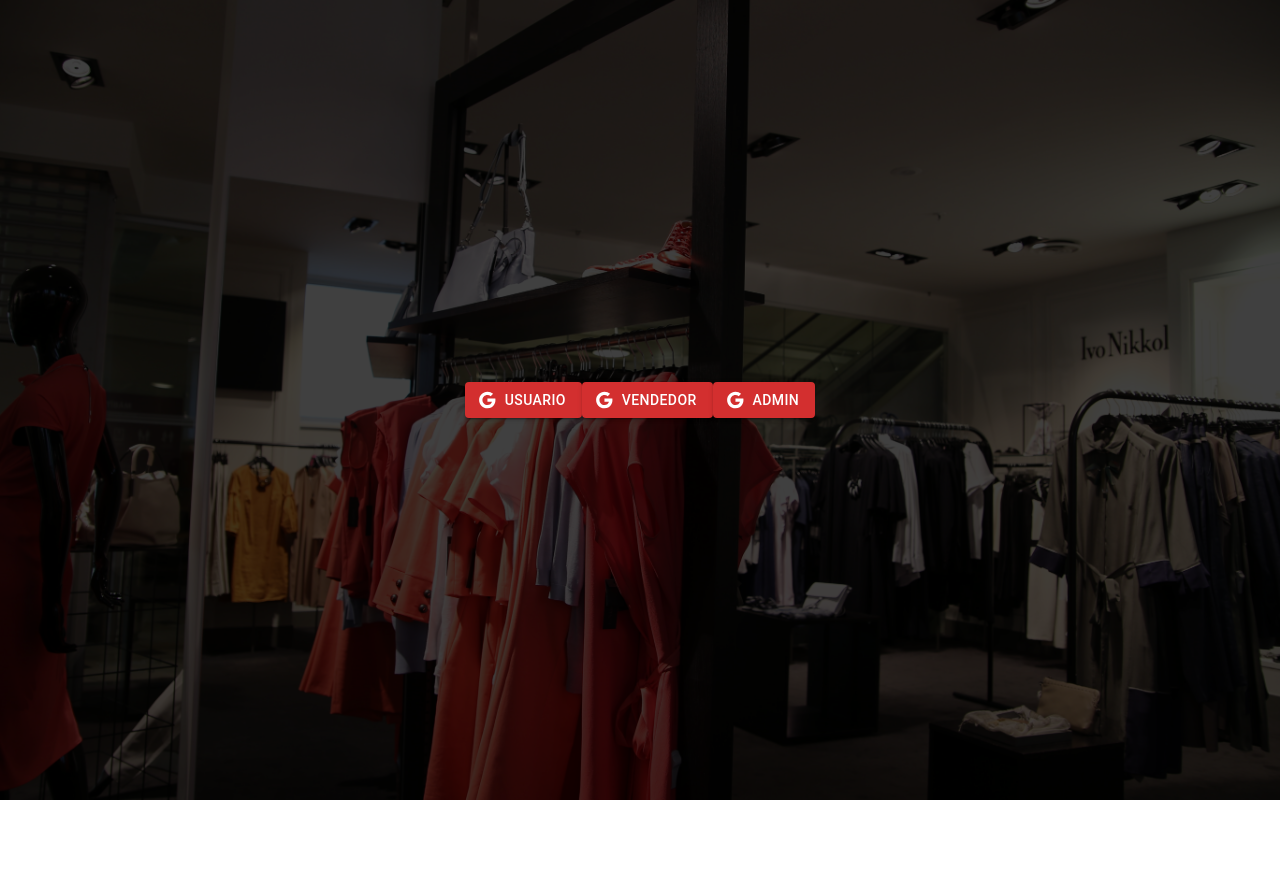
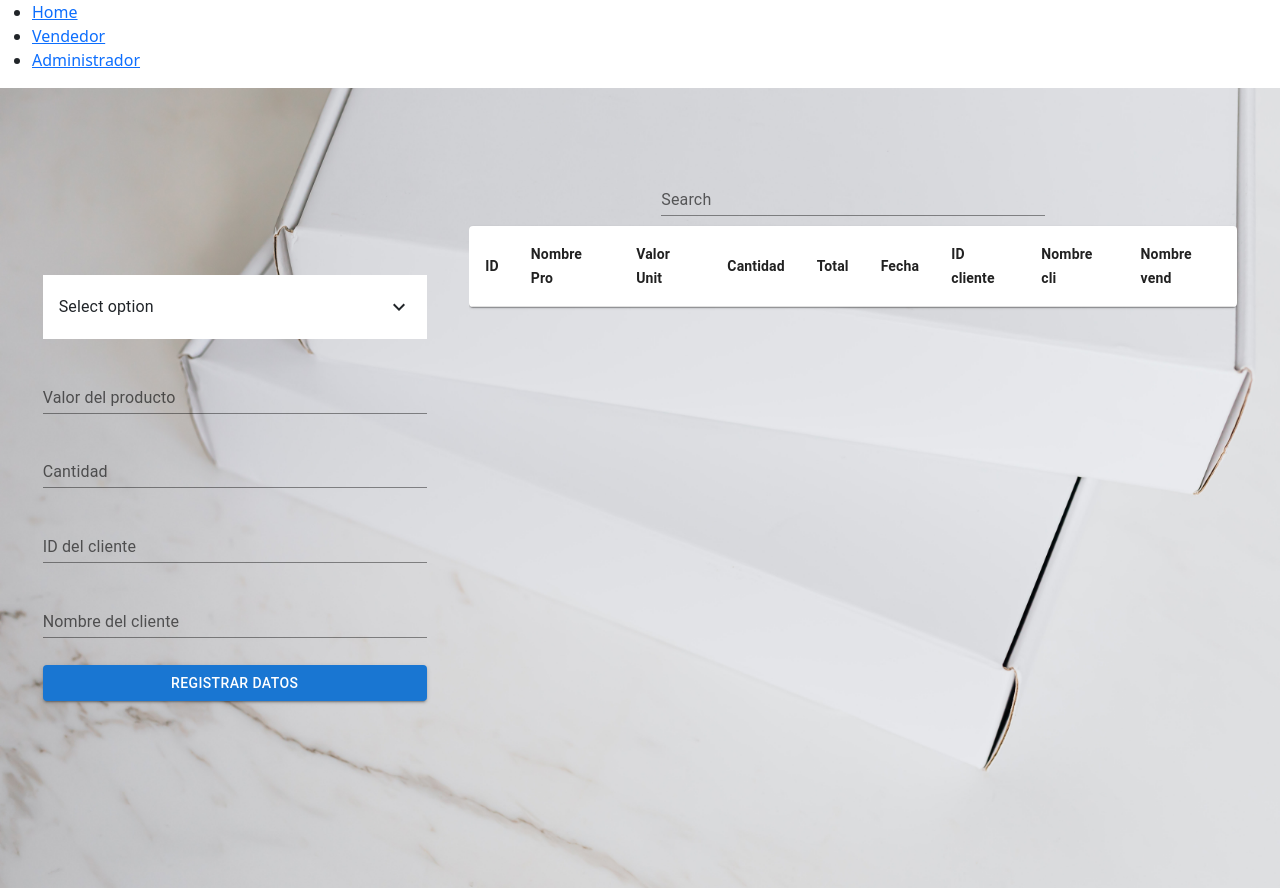
Before and after one commit to nandorodriguez/Equipo-Ciclo-3, a React (Create React App) app in the folder client/: page /ventas in a window 1280 px wide. Before the commit the page ends 800 px from the top, so only its background shows below. Built offline with nearby package versions, Linux system fonts and the light colour scheme.

Commit message:
agregando react-router y dropmenu

```diff
--- a/client/package.json
+++ b/client/package.json
@@ -16,6 +16,7 @@
     "react-bootstrap": "^2.0.0-rc.0",
     "react-dom": "^17.0.2",
     "react-redux": "^7.2.5",
+    "react-router-dom": "^5.3.0",
     "react-scripts": "4.0.3",
     "uuid": "^8.3.2",
     "web-vitals": "^1.0.1"
--- a/client/src/App.js
+++ b/client/src/App.js
@@ -6,29 +6,41 @@ import Usuarios from "./components/yilmar/usuarios";
 import VentasModulo from "./components/samuel/components/VentasModulo";
 import { useSelector, useDispatch } from "react-redux";
 import { selectUser, handleLogout } from "./features/userSlice";
+import { BrowserRouter as Router, Switch, Route, Link } from "react-router-dom";
 
 function App() {
   const user = useSelector(selectUser);
   const dispatch = useDispatch();
-  if (user) {
-    switch (user.role) {
-      case "usuario":
-        return (
-          <>
+  return (
+    <Router>
+      <div>
+        <nav>
+          <ul>
+            <li>
+              <Link to="/">Home</Link>
+            </li>
+            <li>
+              <Link to="/ventas">Vendedor</Link>
+            </li>
+            <li>
+              <Link to="/admin">Administrador</Link>
+            </li>
+          </ul>
+        </nav>
+        <Switch>
+          <Route path="/ventas">
+            <VentasModulo />
+          </Route>
+          <Route path="/admin">
             <Producto />
-            <Usuarios />
-            <button onClick={() => dispatch(handleLogout)}>log out</button>
-          </>
-        );
-      case "vendedor":
-        return <VentasModulo />;
-      case "admin":
-        break;
-      default:
-        break;
-    }
-  }
-  return <Login />;
+          </Route>
+          <Route path="/">
+            <Login />
+          </Route>
+        </Switch>
+      </div>
+    </Router>
+  );
 }
 
 export default App;
--- a/client/src/app/store.js
+++ b/client/src/app/store.js
@@ -1,8 +1,10 @@
 import { configureStore } from '@reduxjs/toolkit';
 import userReducer from '../features/userSlice';
+import productsReducer from '../features/productSlice';
 
 export const store = configureStore({
   reducer: {
     user: userReducer,
+    products: productsReducer,
   },
 });
--- a/client/src/components/fernandoZuky/Producto.js
+++ b/client/src/components/fernandoZuky/Producto.js
@@ -1,14 +1,25 @@
 import React from "react";
 import { Container } from "react-bootstrap";
 import "bootstrap/dist/css/bootstrap.min.css";
-// import { Row } from "react-bootstrap";
-// import { Col } from "react-bootstrap";
 import { Form } from "react-bootstrap";
 import { Button } from "react-bootstrap";
 import { Table } from "react-bootstrap";
 import "./Producto.css";
+import { useSelector, useDispatch } from "react-redux";
+import { selectProducts, handleUpdateProducts } from "../../features/productSlice";
 
 const Producto = () => {
+  const products = useSelector(selectProducts)
+  const dispatch = useDispatch();
+  const handleAddProduct = () => {
+
+  }
+  const handleEditProduct = () => {
+
+  }
+  const handleDeleteProduct = () => {
+
+  }
   return (
     <div>
       <Container className="box-effect">
--- a/client/src/components/samuel/components/Login.js
+++ b/client/src/components/samuel/components/Login.js
@@ -4,8 +4,10 @@ import Button from "@mui/material/Button";
 import { useDispatch } from "react-redux";
 import { handleLogin } from "../../../features/userSlice";
 import "../styles/Login.css";
+import { useHistory } from "react-router";
 
 const Login = () => {
+  const history = useHistory();
   const dispatch = useDispatch();
   const [users, setUsers] = useState([
     {
@@ -33,7 +35,10 @@ const Login = () => {
         variant="contained"
         color="error"
         startIcon={<GoogleIcon />}
-        onClick={() => dispatch(handleLogin(users[0]))}
+        onClick={() => {
+          dispatch(handleLogin(users[0]));
+          history.push("/admin");
+        }}
       >
         usuario
       </Button>
@@ -41,7 +46,10 @@ const Login = () => {
         variant="contained"
         color="error"
         startIcon={<GoogleIcon />}
-        onClick={() => dispatch(handleLogin(users[1]))}
+        onClick={() => {
+          dispatch(handleLogin(users[1]));
+          history.push("/ventas");
+        }}
       >
         vendedor
       </Button>
@@ -49,7 +57,10 @@ const Login = () => {
         variant="contained"
         color="error"
         startIcon={<GoogleIcon />}
-        onClick={() => dispatch(handleLogin(users[2]))}
+        onClick={() => {
+          dispatch(handleLogin(users[2]));
+          history.push("/admin");
+        }}
       >
         admin
       </Button>
--- a/client/src/components/samuel/components/VentasModulo.js
+++ b/client/src/components/samuel/components/VentasModulo.js
@@ -1,4 +1,4 @@
-import React, { useState } from "react";
+import React, { useState, useEffect } from "react";
 import TextField from "@mui/material/TextField";
 import Button from "@mui/material/Button";
 import Table from "@mui/material/Table";
@@ -8,25 +8,45 @@ import TableContainer from "@mui/material/TableContainer";
 import TableHead from "@mui/material/TableHead";
 import TableRow from "@mui/material/TableRow";
 import Paper from "@mui/material/Paper";
+import Menu from "@mui/material/Menu";
+import MenuItem from "@mui/material/MenuItem";
+import KeyboardArrowDownIcon from "@mui/icons-material/KeyboardArrowDown";
 import { selectUser } from "../../../features/userSlice";
+import { selectProducts } from "../../../features/productSlice";
 import { useSelector } from "react-redux";
 import { v4 as uuidv4 } from "uuid";
+import List from "@mui/material/List";
+import ListItem from "@mui/material/ListItem";
+import ListItemText from "@mui/material/ListItemText";
+
 import "../styles/VentasModulo.css";
+
+const options = [
+  "Show some love to MUI",
+  "Show all notification content",
+  "Hide sensitive notification content",
+  "Hide all notification content",
+];
 
 const VentasModulo = () => {
   const user = useSelector(selectUser);
+  const products = useSelector(selectProducts);
   const [rows, setRows] = useState([]);
   const [isEditing, setIsEditing] = useState({ state: false, id: "" });
   const [newProduct, setNewProduct] = useState({
-    nameProduct: "",
     valueUnit: "",
     quantity: "",
     idClient: "",
     nameClient: "",
   });
   const [searchData, setSearchData] = useState("");
+  const [anchorEl, setAnchorEl] = useState(null);
+  const [nameProduct, setNameProduct] = useState("");
+  const [selectedIndex, setSelectedIndex] = useState("");
+  const open = Boolean(anchorEl);
+
   const handleNewProduct = () => {
-    const { nameProduct, valueUnit, quantity, idClient, nameClient } =
+    const { valueUnit, quantity, idClient, nameClient } =
       newProduct;
     setRows([
       {
@@ -42,8 +62,9 @@ const VentasModulo = () => {
       },
       ...rows,
     ]);
+    setSelectedIndex(null);
+    setNameProduct("");
     setNewProduct({
-      nameProduct: "",
       valueUnit: "",
       quantity: "",
       idClient: "",
@@ -54,7 +75,7 @@ const VentasModulo = () => {
     const oldData = [...rows];
     const newData = oldData.filter((row) => {
       if (row.id === isEditing.id) {
-        row.nameProduct = newProduct.nameProduct;
+        row.nameProduct = nameProduct;
         row.valueUnit = newProduct.valueUnit;
         row.quantity = newProduct.quantity;
         row.idClient = newProduct.idClient;
@@ -63,8 +84,9 @@ const VentasModulo = () => {
       return row;
     });
     setRows(newData);
+    setSelectedIndex(null);
+    setNameProduct("");
     setNewProduct({
-      nameProduct: "",
       valueUnit: "",
       quantity: "",
       idClient: "",
@@ -82,8 +104,9 @@ const VentasModulo = () => {
     const row = rows.find((row) => row.id === id);
     if (option) {
       setIsEditing({ ...isEditing, state: true, id: id });
+      setSelectedIndex(options.indexOf(row.id));
+      setNameProduct(row.nameProduct);
       setNewProduct({
-        nameProduct: row.nameProduct,
         valueUnit: row.valueUnit,
         quantity: row.quantity,
         idClient: row.idClient,
@@ -93,16 +116,59 @@ const VentasModulo = () => {
       setRows(rows.filter((row) => row.id !== id));
     }
   };
+  const handleMenuItemClick = (index) => {
+    setSelectedIndex(index);
+    setNameProduct(options[index]);
+    setAnchorEl(null);
+  };
+
+  // useEffect(() => {
+  //   setRows([...products]);
+  // },[products])
   return (
     <div className="ventasModulo">
       <div className="ventasModulo__left">
-        <TextField
-          name="nameProduct"
-          value={newProduct.nameProduct}
-          onChange={(e) => handleOnChange(e)}
-          label="Nombre del producto"
-          variant="standard"
-        />
+        <div>
+          <List
+            component="nav"
+            aria-label="Device settings"
+            sx={{ bgcolor: "background.paper" }}
+          >
+            <ListItem
+              button
+              id="lock-button"
+              aria-haspopup="listbox"
+              aria-controls="lock-menu"
+              aria-expanded={open ? "true" : undefined}
+              onClick={(e) => setAnchorEl(e.currentTarget)}
+            >
+              <ListItemText
+                primary={nameProduct || "Select option"}
+              />
+              <KeyboardArrowDownIcon />
+            </ListItem>
+          </List>
+          <Menu
+            id="lock-menu"
+            anchorEl={anchorEl}
+            open={open}
+            onClose={() => setAnchorEl(null)}
+            MenuListProps={{
+              "aria-labelledby": "lock-button",
+              role: "listbox",
+            }}
+          >
+            {options.map((option, index) => (
+              <MenuItem
+                key={option}
+                selected={index === selectedIndex}
+                onClick={() => handleMenuItemClick(index)}
+              >
+                {option}
+              </MenuItem>
+            ))}
+          </Menu>
+        </div>
         <TextField
           name="valueUnit"
           value={newProduct.valueUnit}
--- /dev/null
+++ b/client/src/features/productSlice.js
@@ -0,0 +1,20 @@
+import { createSlice } from "@reduxjs/toolkit";
+
+const initialState = {
+  products: [],
+};
+export const productSlice = createSlice({
+  name: "products",
+  initialState,
+  reducers: {
+    handleUpdateProducts: (state, action) => {
+      state.products = [...action.payload];
+    },
+  },
+});
+
+export const { handleUpdateProducts} = productSlice.actions;
+
+export const selectProducts = (state) => state.products.products;
+
+export default productSlice.reducer;
```
Also changed, not shown: 2 other files (tests, documents, lock files or other folders).
